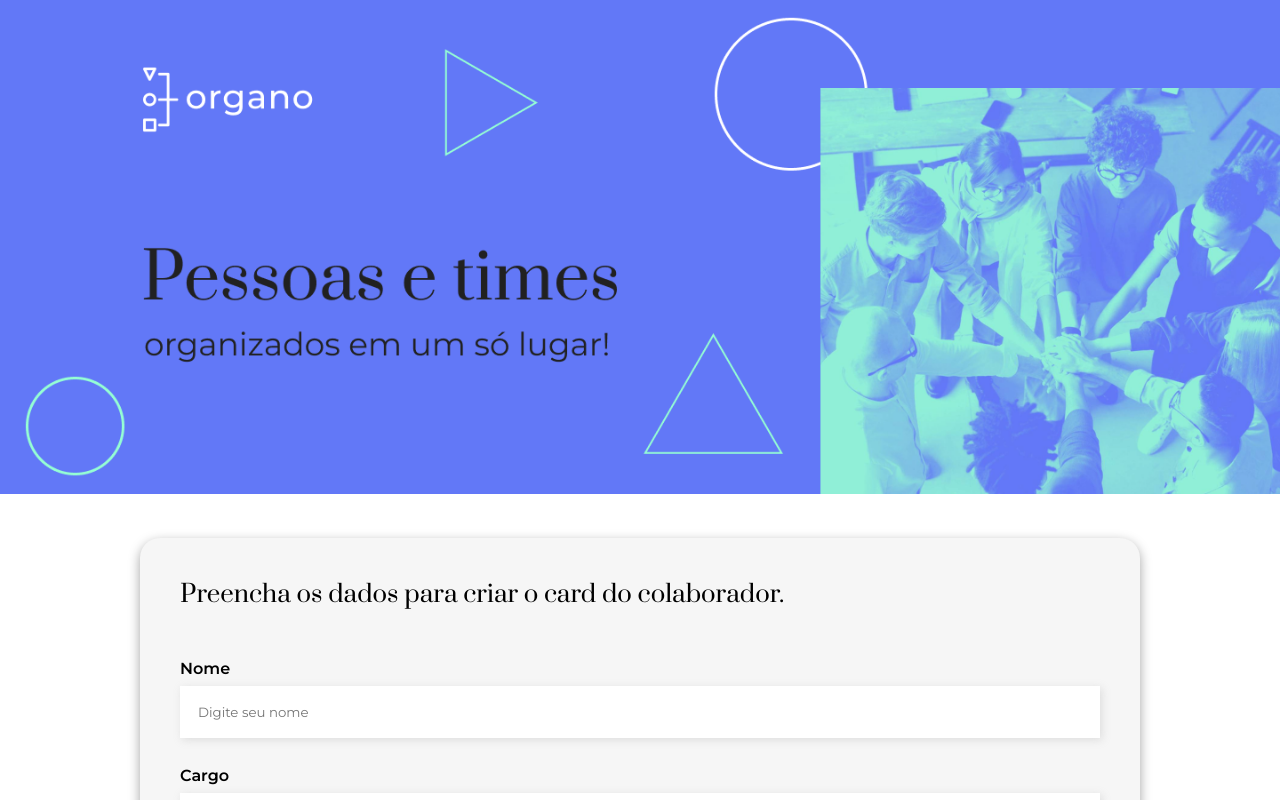
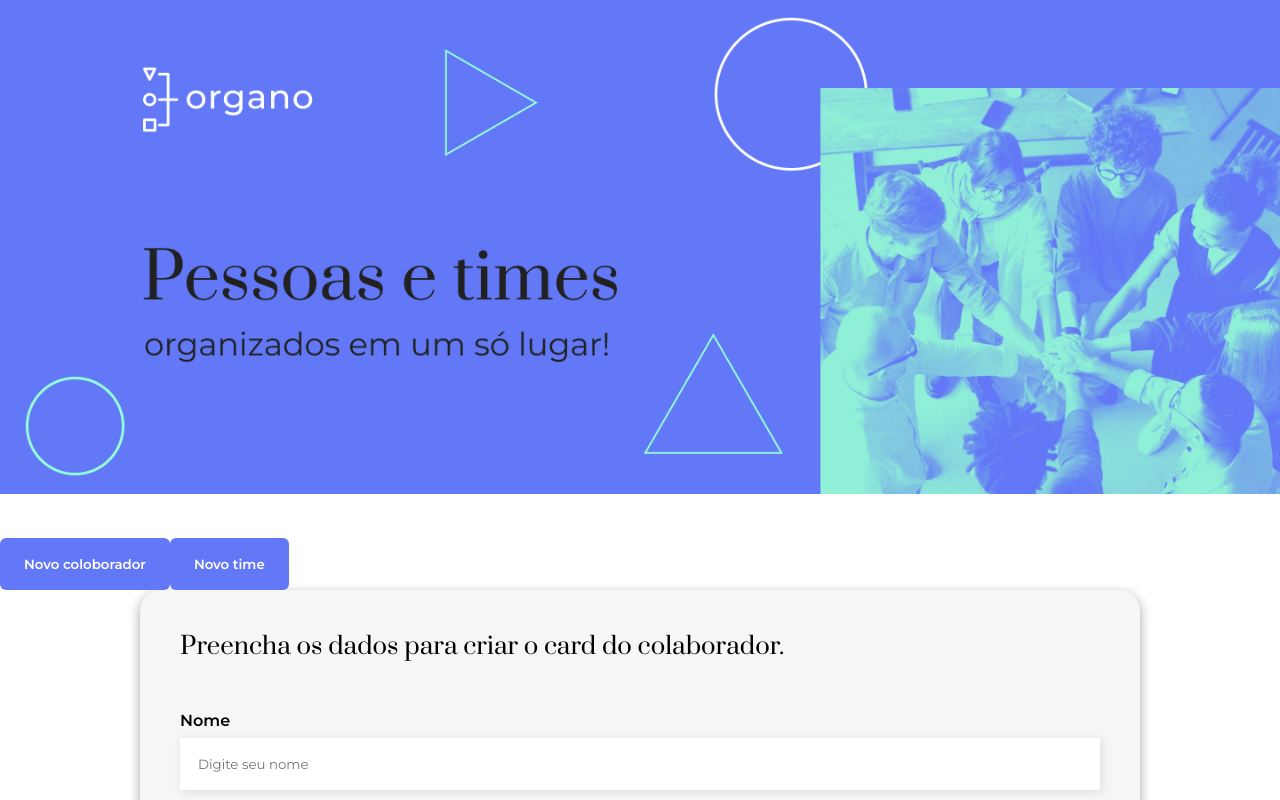
Before and after one commit to Lucas-Almeida-SD/Alura-Organo, a React (Create React App) app: page / in a window 1280 px wide. Shown: the top 800 px of the page. Built offline with nearby package versions, Linux system fonts and the light colour scheme.

Commit message:
feat: Adicionado botões para controlar a exibição dos formulários
Criada função handleClickSelectCreateForm para controlar a renderição condicional dos formulários

```diff
--- a/src/components/Form/index.jsx
+++ b/src/components/Form/index.jsx
@@ -1,4 +1,4 @@
-import React from 'react';
+import React, { useState } from 'react';
 import PropTypes from 'prop-types';
 
 import { collaboratorPropTypes, teamsPropTypes } from '../../utils/propTypes';
@@ -6,21 +6,49 @@ import { collaboratorPropTypes, teamsPropTypes } from '../../utils/propTypes';
 import './style.scss';
 import CreateCollaboratorForm from '../CreateCollaboratorForm';
 import CreateTeamForm from '../CreateTeamForm';
+import Button from '../Button';
 
 function Form({
   teams, setTeams, collaborator, setCollaborator, showForm,
 }) {
+  const COLLABORATOR_FORM = 'COLLABORATOR_FORM';
+  const TEAM_FORM = 'TEAM_FORM';
+  const SELECTED = 'selected';
+
+  const [formSelected, setFormSelected] = useState(COLLABORATOR_FORM);
+
+  const handleClickSelectCreateForm = (value) => {
+    setFormSelected(value);
+  };
+
   return (
     <section className={`create-form-section ${showForm[0]}`}>
+      <div className="form-create-select-container">
+        <Button
+          label="Novo coloborador"
+          className={formSelected === COLLABORATOR_FORM ? SELECTED : ''}
+          handleClick={() => handleClickSelectCreateForm(COLLABORATOR_FORM)}
+        />
+        <Button
+          label="Novo time"
+          className={formSelected === TEAM_FORM ? SELECTED : ''}
+          handleClick={() => handleClickSelectCreateForm(TEAM_FORM)}
+        />
+      </div>
+      {
+        formSelected === COLLABORATOR_FORM ? (
           <CreateCollaboratorForm
             collaborator={collaborator}
             setCollaborator={setCollaborator}
             setTeams={setTeams}
             teams={teams}
           />
+        ) : (
           <CreateTeamForm
             setTeams={setTeams}
           />
+        )
+      }
     </section>
   );
 }
```
Lines whose indentation alone changed are shown as unchanged.
